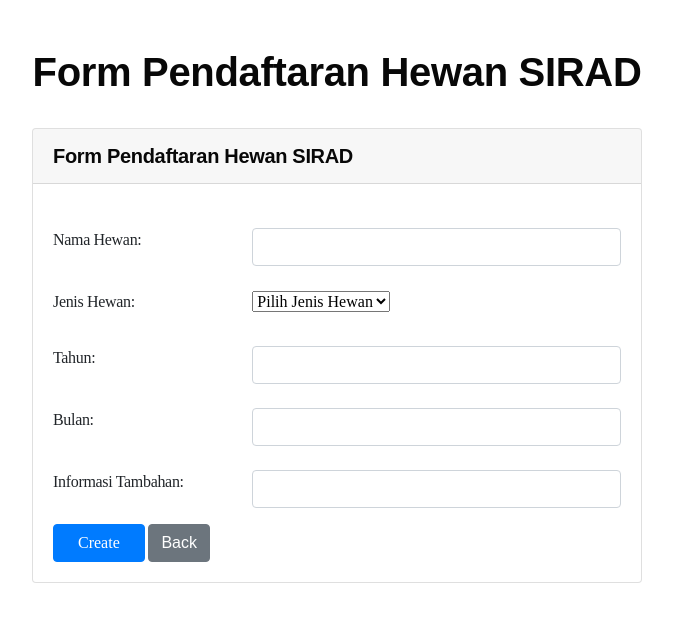
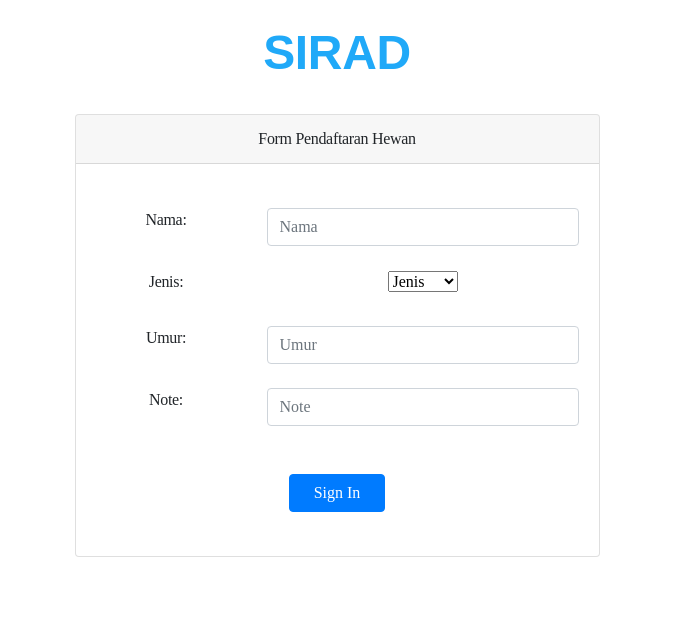
Before and after one commit to aikosulaiman/sirad-radhiyan, a Django app: page /profile/form-pendaftaran-hewan/ in a window 1280 px wide. Shown: the top 622 px of the page, without its empty margins (303-976 px from the left). Run offline with Django 4.2, Linux system fonts and the light colour scheme; parts of the project's set-up code (start-up, migrations or seed data) failed here and were passed over; some web fonts are replaced.

Commit message:
memperbaiki views.py

```diff
--- a/profileuser/forms.py
+++ b/profileuser/forms.py
@@ -1,19 +1,25 @@
+import uuid
 from django import forms
 from .models import Customer, Hewan
-# from ..update_profile.models import User
-
-
-# class UserForm(forms.ModelForm):
-#     class Meta:
-#         model = User
-#         fields = "__all__"
 
 class CustomerForm(forms.ModelForm):
     class Meta:
         model = Customer
-        fields = "__all__"
+        fields = '__all__'
+    # id = forms.UUIDField(primary_key=True, default=uuid.uuid4, editable=False)
+    # username = forms.CharField(max_length = 50)
+    # first_name = forms.CharField(max_length = 50)
+    # last_name = forms.CharField(max_length = 50)
+    # email = forms.CharField(max_length = 50)
+    # no_telepon = forms.CharField(max_length = 50)
+    # password = forms.CharField(max_length = 50)
 
-class FormPendaftaranHewan(forms.ModelForm):
+class FormPendaftaranHewan(forms.Form):
     class Meta:
         model = Hewan
         fields = '__all__'
+    # hewan_id = forms.UUIDField(primary_key=True, default=uuid.uuid4, editable=False)
+    # nama = forms.CharField(max_length = 50)
+    # jenis = forms.CharField(max_length = 50)
+    # umur = forms.CharField(max_length = 50)
+    # note = forms.CharField(max_length = 50)
--- a/profileuser/templates/form_pendaftaran_hewan.html
+++ b/profileuser/templates/form_pendaftaran_hewan.html
@@ -1,100 +1,77 @@
-{% extends 'static.html' %}
-{% block content %}
-<title>Pendaftaran Hewan</title>
-
-<br><br>
+{% extends 'static.html' %} {% block content %}
+<div class="container">
+    <!-- Outer Row -->
     <main id="main">
         <section>
-<div class="container-fluid">
-    <h1 style="color:#080808;
+            <div class="container-fluid text-center">
+                <br>
+                <h2 style="color:#20a9f8;
                 font-family: 'Poppins', sans-serif;
-    font-size: 40px;
-    font-weight: 600;" class="text-center">
-        Form Pendaftaran Hewan SIRAD
-    </h1>
+                font-size: 48px;
+                font-weight: 600;">SIRAD</h2>
                 <br>
                 <div class="row justify-content-center">
                     <div class="col-md-6">
                         <div class="card">
-                <div class="card-header" style="color:#080808;
-                font-family: 'Poppins', sans-serif;
-                font-size: 20px; font-weight: bold;">
-                    Form Pendaftaran Hewan SIRAD
+                            <div class="card-header">
+                                Form Pendaftaran Hewan
                             </div>
                             <div class="card-body">
                                 <form class="user" method="POST">
-                        {% csrf_token %}
-                        {% if form.errors %}
+                                    {% csrf_token %} {% if form.errors %}
                                     <div class="alert alert-danger" role="alert">
                                         {{ form.non_field_errors }}
                                     </div>
                                     {% endif %}
                                     <div class="form-group">
                                         <div class="row mt-4">
-                                <label class="col-sm-4">Nama Hewan:</label>
+                                            <label class="col-sm-4">Nama:</label>
                                             <div class="col-sm-8">
-                                    <input type="text" name="" class="form-control" id="" required>
+                                                <input type="text" name="{{ form.nama.name }}" class="form-control" id="nama" placeholder="Nama" required>
                                             </div>
                                         </div>
                                     </div>
                                     <div class="form-group">
                                         <div class="row mt-4">
-                                <label class="col-sm-4">Jenis Hewan:</label>
+                                            <label class="col-sm-4">Jenis:</label>
                                             <div class="col-sm-8">
-                                    <select id="" name="" class="form-select form-select-sm" aria-label=".form-select-sm example">
-                                        <option selected>Pilih Jenis Hewan</option>
-                                        <option value="Admin">Anjing</option>
-                                        <option value="Customer">Kucing</option>
-                                        <option value="Dokter">Burung</option>
+                                                <select id="jenis" name="{{ form.jenis.name }}" class="form-select form-select-sm" aria-label=".form-select-sm example">
+                                                    <option selected>Jenis</option>
+                                                    <option value="Anjing">Anjing</option>
+                                                    <option value="Kucing">Kucing</option>
+                                                    <option value="Burung">Burung</option>
                                                 </select>
-                                    <!-- <input type="text" name="{{ form.role.name }}" class="form-control" id="role" required> -->
-
                                             </div>
                                         </div>
                                     </div>
                                     <div class="form-group">
                                         <div class="row mt-4">
-                                <label class="col-sm-4">Tahun:</label>
+                                            <label class="col-sm-4">Umur:</label>
                                             <div class="col-sm-8">
-                                    <input type="text" name="" class="form-control" id="" required>
+                                                <input type="text" name="{{ form.umur.name }}" class="form-control" id="umur" placeholder="Umur" required>
                                             </div>
                                         </div>
                                     </div>
                                     <div class="form-group">
                                         <div class="row mt-4">
-                                <label class="col-sm-4">Bulan:</label>
+                                            <label class="col-sm-4">Note:</label>
                                             <div class="col-sm-8">
-                                    <input type="text" name="" class="form-control" id="" required>
+                                                <input type="text" name="{{ form.note.name }}" class="form-control" id="note" placeholder="Note" required>
                                             </div>
                                         </div>
                                     </div>
-                        <div class="form-group">
-                            <div class="row mt-4">
-                                <label class="col-sm-4">Informasi Tambahan:</label>
-                                <div class="col-sm-8">
-                                    <input type="text" name="" class="form-control" id="" required>
+                                    <div class="mt-5 text-center">
+                                        <button class="btn btn-primary px-4" type="submit" value="Sign In">Sign In</button>
                                     </div>
-                            </div>
-                        </div>
-                        <button class="btn btn-primary px-4" type="submit">Create</button>
-                        <a href="/user/list-user">
-                            <button type="button" class="btn btn-secondary" style="font-family: 'Poppins', sans-serif;">Back</button>
-                        </a>
+                                    <br>
                                 </form>
                             </div>
                         </div>
                     </div>
                 </div>
-    <!-- <h2 style="color:#080808;
-    font-family: 'Poppins', sans-serif;
-    font-size: 36px;
-    font-weight: 500;">
-        Input Informasi User</h2>
-    <form method="post">
-        {% csrf_token %} {{ form.as_p }}
-        <button type="submit">Submit</button>
-    </form> -->
+            </div>
 </div>
 </section>
 </main>
-{% endblock %}
+</div>
+{% endblock content %}
--- a/profileuser/views.py
+++ b/profileuser/views.py
@@ -2,7 +2,7 @@ from django.http.response import HttpResponseRedirect
 from django.shortcuts import render, redirect
 from django.conf import settings
 # from ..profileuser.forms import UserForm
-from .models import User, Customer
+from .models import User, Customer, Hewan
 from django.db import IntegrityError, connection
 from .forms import CustomerForm, FormPendaftaranHewan
 
@@ -67,28 +67,41 @@ def update_profile_handler(request, user_id):
     cursor.close()
     return HttpResponseRedirect('/list-user')
 
-def customer_registration(request):
+def customer_registration(request) :
+    cursor = connection.cursor()
     form = CustomerForm()
     if request.method == 'POST':
         form = CustomerForm(request.POST or None)
         if form.is_valid():
             form.save()
-            return redirect('Index')
-
+            return HttpResponseRedirect('/')
+        else:
+            form.add_error(None, "Username already exists")
     response = {'form': form}
     return render(request, 'customer_registration.html', response)
 
 
-def form_pendaftaran_hewan(request):
-    form = FormPendaftaranHewan()
+def form_pendaftaran_hewan(request) :
+    cursor = connection.cursor()
     if request.method == 'POST':
         form = FormPendaftaranHewan(request.POST)
         if form.is_valid():
-            form.save()
-            return redirect('Index')
+            hewan_id = form.cleaned_data['hewan_id']
+            nama = form.cleaned_data['nama']
+            jenis = form.cleaned_data['jenis']
+            umur = form.cleaned_data['umur']
+            note = form.cleaned_data['note']
+            cursor.execute("SET search_path TO public")
+            cursor.execute('INSERT INTO public."profileuser_hewan" VALUES (%s, %s, %s, %s, %s)', [hewan_id, nama, jenis, umur, note])
+            return redirect('/profile')
+    else:
+        form = FormPendaftaranHewan()
+    return render(request, 'form_pendaftaran_hewan.html', {'form': form})
 
-    context = {'form': form}
-    return render(request, 'form_pendaftaran_hewan.html', context)
+def delete_hewan(request, id):
+    hewan_by_id = Hewan.objects.get(id=id)
+    hewan_by_id.delete()
+    return HttpResponseRedirect('/profile')
 
 def payment_form(request):
     context = {}
```
Also changed, not shown: profileuser/templates/customer_registration.html (+25 -28 lines), profileuser/templates/payment_form.html (+48 -44 lines). Lines whose indentation alone changed are shown as unchanged.
